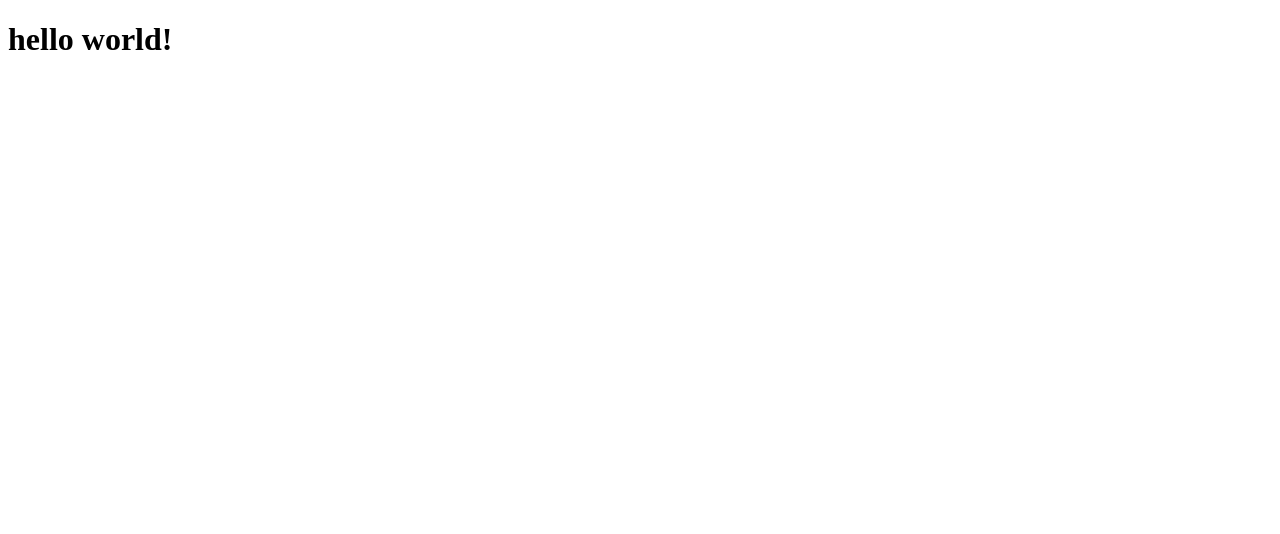
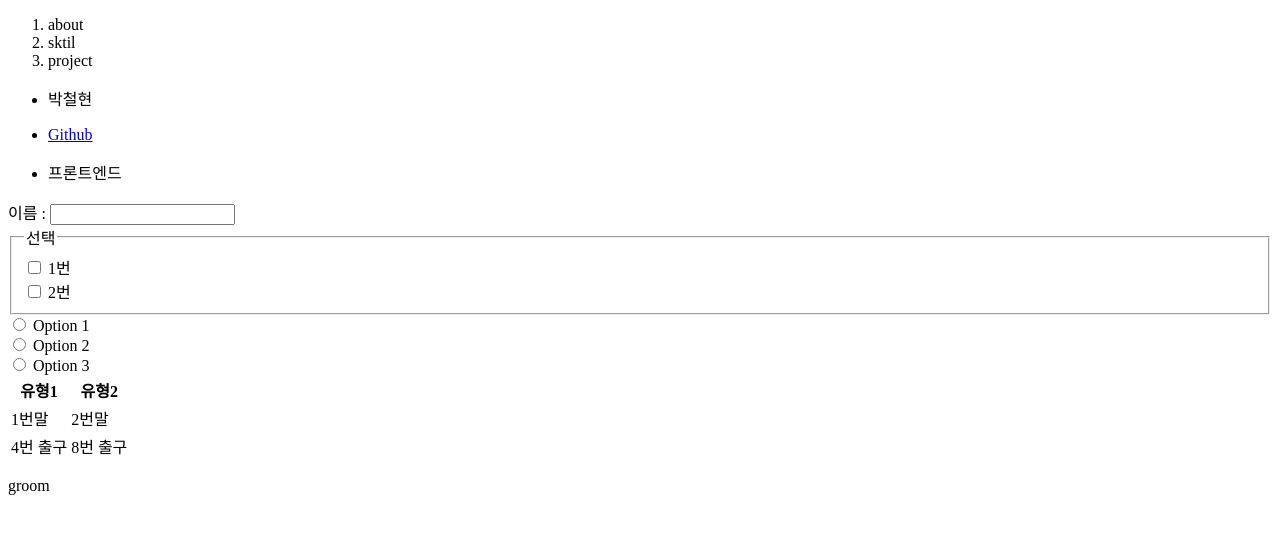
Before and after one commit to play3step/groom-deep-dive, a plain HTML site: page index.html in a window 1280 px wide. Drawn offline with Linux system fonts and the light colour scheme.

Commit message:
구름 과제

```diff
--- a/index.html
+++ b/index.html
@@ -6,6 +6,67 @@
     <title>Document</title>
 </head>
 <body>
-    <h1>hello world!</h1>
+    <header>
+        <nav>
+            <ol>
+                <li>
+                    about
+                </li>
+                <li>
+                    sktil
+                </li>
+                <li>
+                    project
+                </li>
+            </ol>
+        </nav>
+    </header>
+    <main>
+            <ul>
+                <li><p>박철현</p></li>
+                <li><a href="https://github.com/play3step">Github</a></li>
+                <li><p>프론트엔드</p></li>
+            </ul>
+            <label>
+                이름 :
+            </label>
+            <input type="text" name="st_name">
+            <fieldset>
+                <legend>선택</legend>
+                <div>
+                    <input type="checkbox" />
+                    <label for="scales">1번</label>
+                </div>
+                <div>
+                    <input type="checkbox" />
+                    <label for="scales">2번</label>
+                </div>
+            </fieldset>
+            <form>
+                <input type="radio" id="option1" name="option" value="1">
+                <label for="option1">Option 1</label></br>
+                <input type="radio" id="option2" name="option" value="2">
+                <label for="option2">Option 2</label></br>
+                <input type="radio" id="option3" name="option" value="3">
+                <label for="option3">Option 3</label></br>
+            </form>
+            <table>
+                <tr>
+                    <th>유형1</th>
+                    <th>유형2</th>
+                </tr>
+                <tr>
+                    <td>1번말</td>
+                    <td>2번말</td>
+                </tr>
+                <tr>
+                    <td>4번 출구</td>
+                    <td>8번 출구</td>
+                </tr>
+            </table>
+    </main>
+    <footer>
+        <p>groom</p>
+    </footer>
 </body>
 </html>
```
Also changed, not shown: login.html (added, +39 -0 lines).
